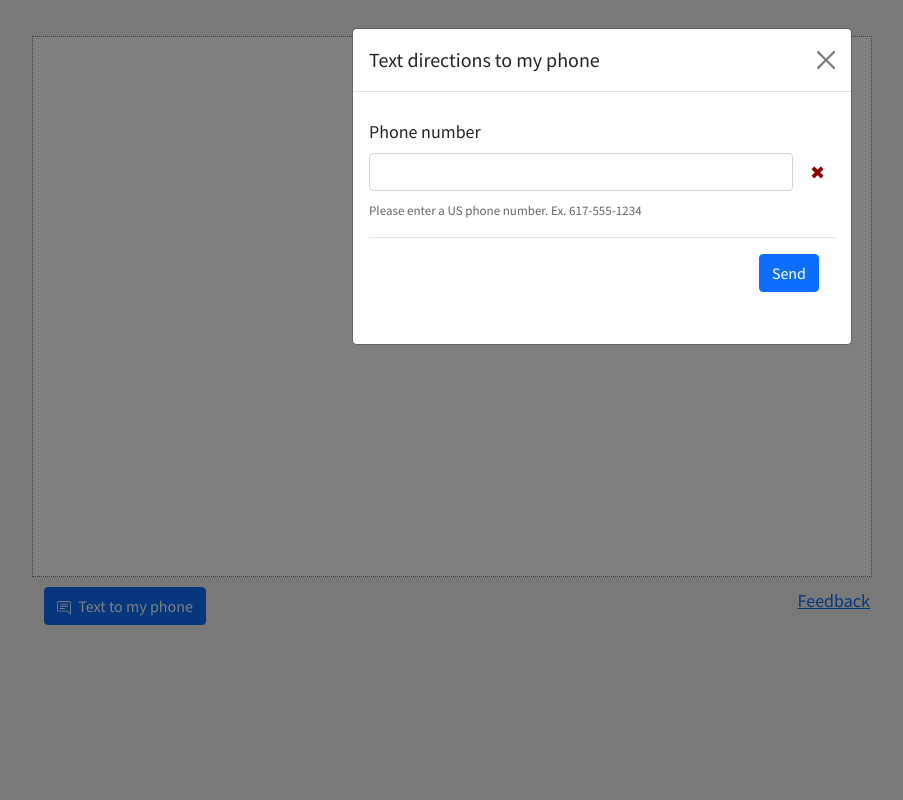
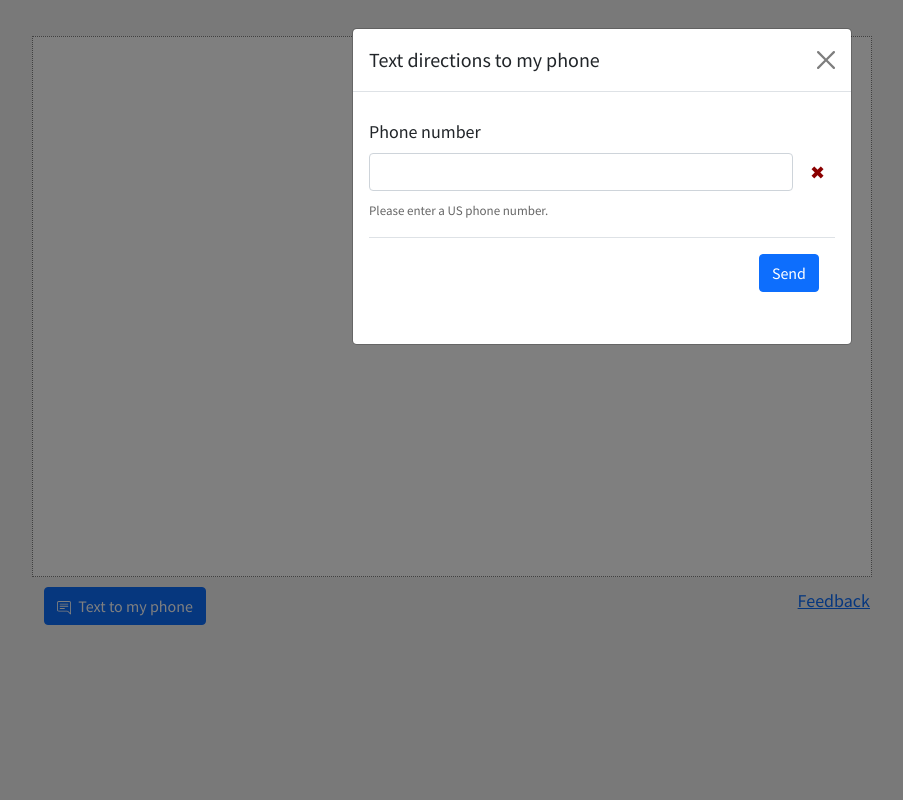
Before and after one commit to BCLibraries/locate, a Symfony app: template templates/map/index.html.twig in a window 1280 px wide, after a click on "Text to my phone". Shown: the whole page, without its empty margins (38-941 px from the left). Run offline with Twig, Linux system fonts and the light colour scheme; the template is opened without the code that fills it, so the values that code supplies are empty; style sheets or scripts are compiled from the project's sources; some libraries are stand-ins or nearby versions.

Commit message:
SMS tel number example is confusing for iOS users

```diff
--- a/templates/map/index.html.twig
+++ b/templates/map/index.html.twig
@@ -73,7 +73,7 @@
                                        required>
                                 <span class="sms-form__validity"></span>
                             </div>
-                            <div class="sms-form__input-format">Please enter a US phone number. Ex. 617-555-1234</div>
+                            <div class="sms-form__input-format">Please enter a US phone number.</div>
                         </div>
 
                         <div class="modal-footer">
```
